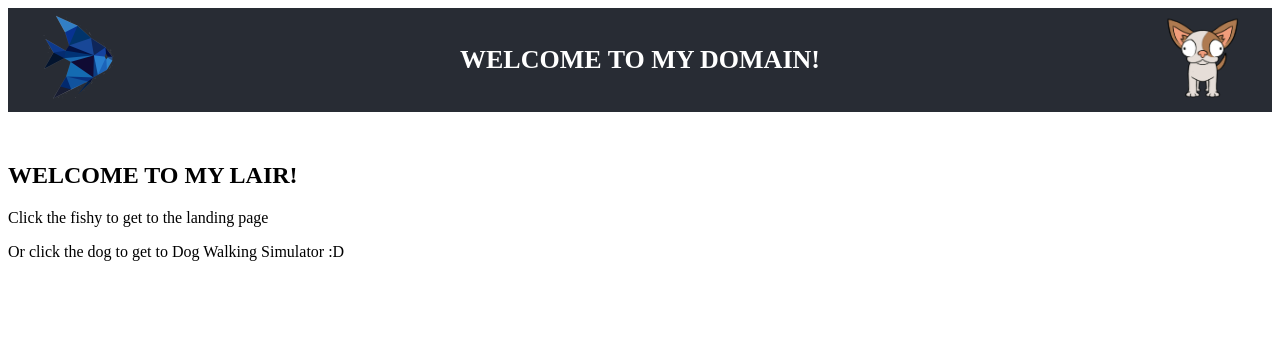
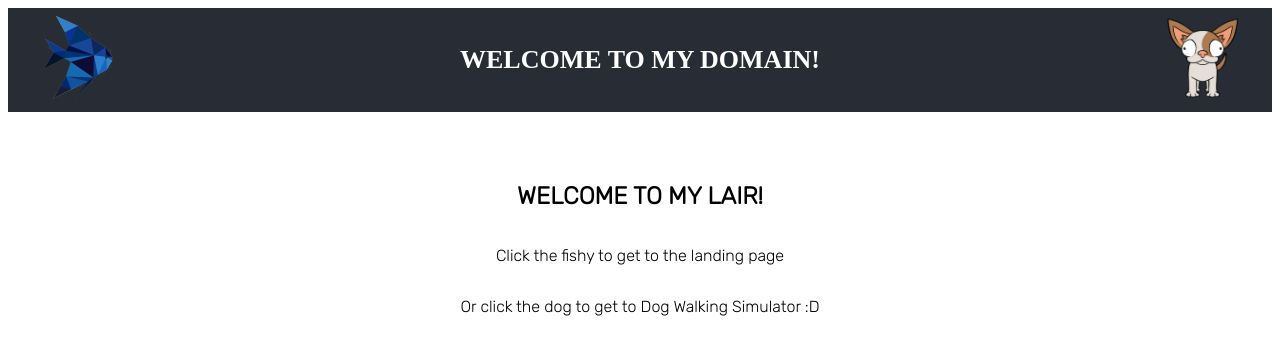
Before and after one commit to TredokVI/curriculum, a React (Create React App) app in the folder react-tredok/: page / in a window 1280 px wide. Shown: the top 354 px of the page. Built offline with nearby package versions, Linux system fonts and the light colour scheme; what react-unity-webgl would draw is missing.

Commit message:
Changed fonts and styling of landing page
- Added fonts
- Display flexed them to be displayed nicely

```diff
--- a/react-tredok/src/components/styling/App.css
+++ b/react-tredok/src/components/styling/App.css
@@ -1,5 +1,8 @@
+@import url('https://fonts.googleapis.com/css2?family=Rubik:wght@300&display=swap');
+
 .App {
   text-align: center;
+
 }
 
 .App-logo {
@@ -23,7 +26,6 @@
   margin: 0px 0px 50px 0px;
   background-color: #282C34;
 
-  font: Rubik;
   font-size: calc(10px + 2vmin);
 }
 
--- /dev/null
+++ b/react-tredok/src/components/styling/landing.css
@@ -0,0 +1,8 @@
+@import url('https://fonts.googleapis.com/css2?family=Rubik:wght@300&display=swap');
+
+.body{
+  display: flex;
+  flex-direction: column;
+  align-items: center;
+  font-family: 'Rubik';
+}
--- a/react-tredok/src/pages/landing.js
+++ b/react-tredok/src/pages/landing.js
@@ -1,6 +1,8 @@
+import '../components/styling/landing.css'
+
 export default function LandingPage(){
   return(
-    <div>
+    <div className="body">
       <h2> WELCOME TO MY LAIR! </h2>
       <p> Click the fishy to get to the landing page </p>
       <p> Or click the dog to get to Dog Walking Simulator :D </p>
```
